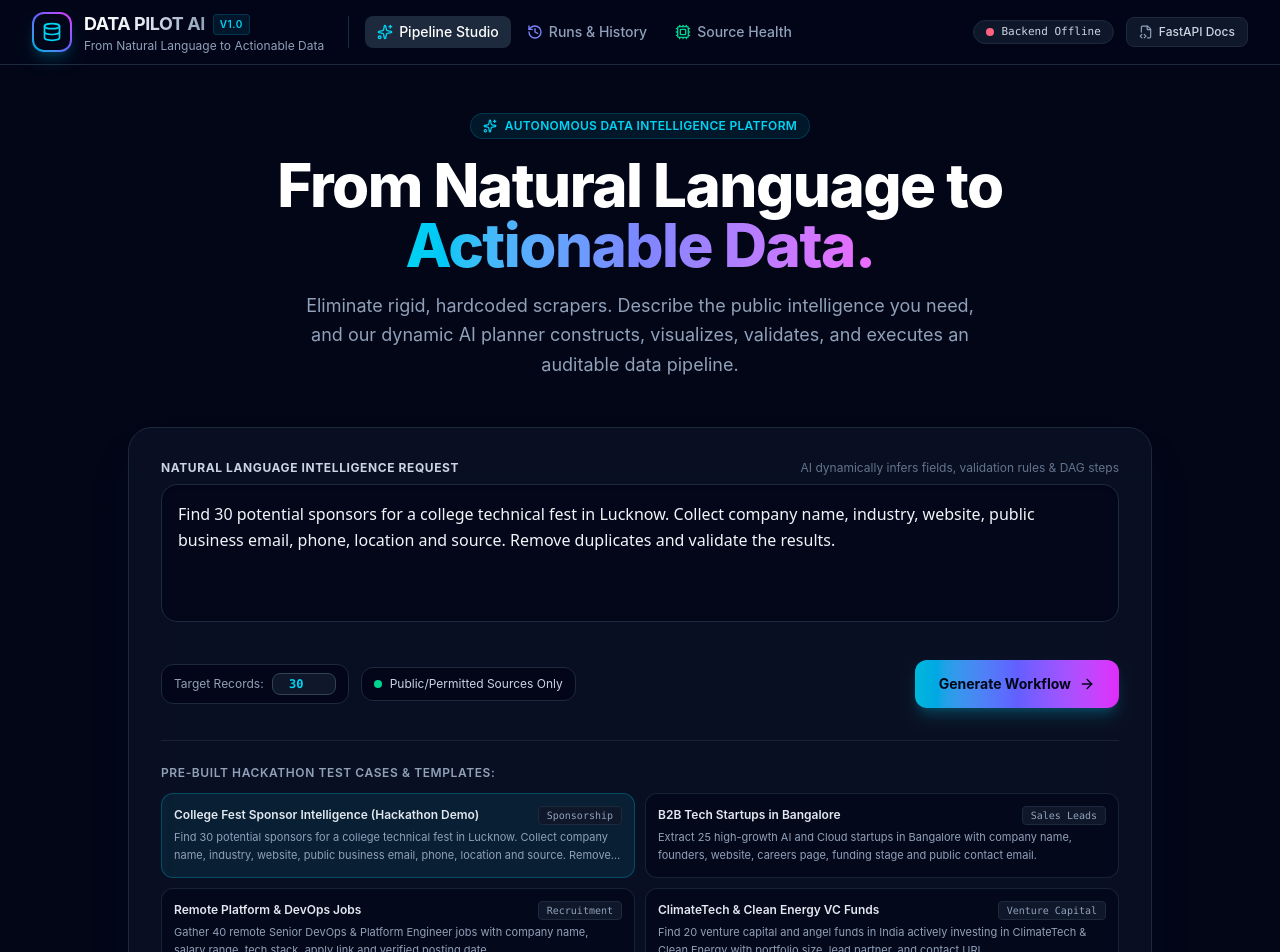
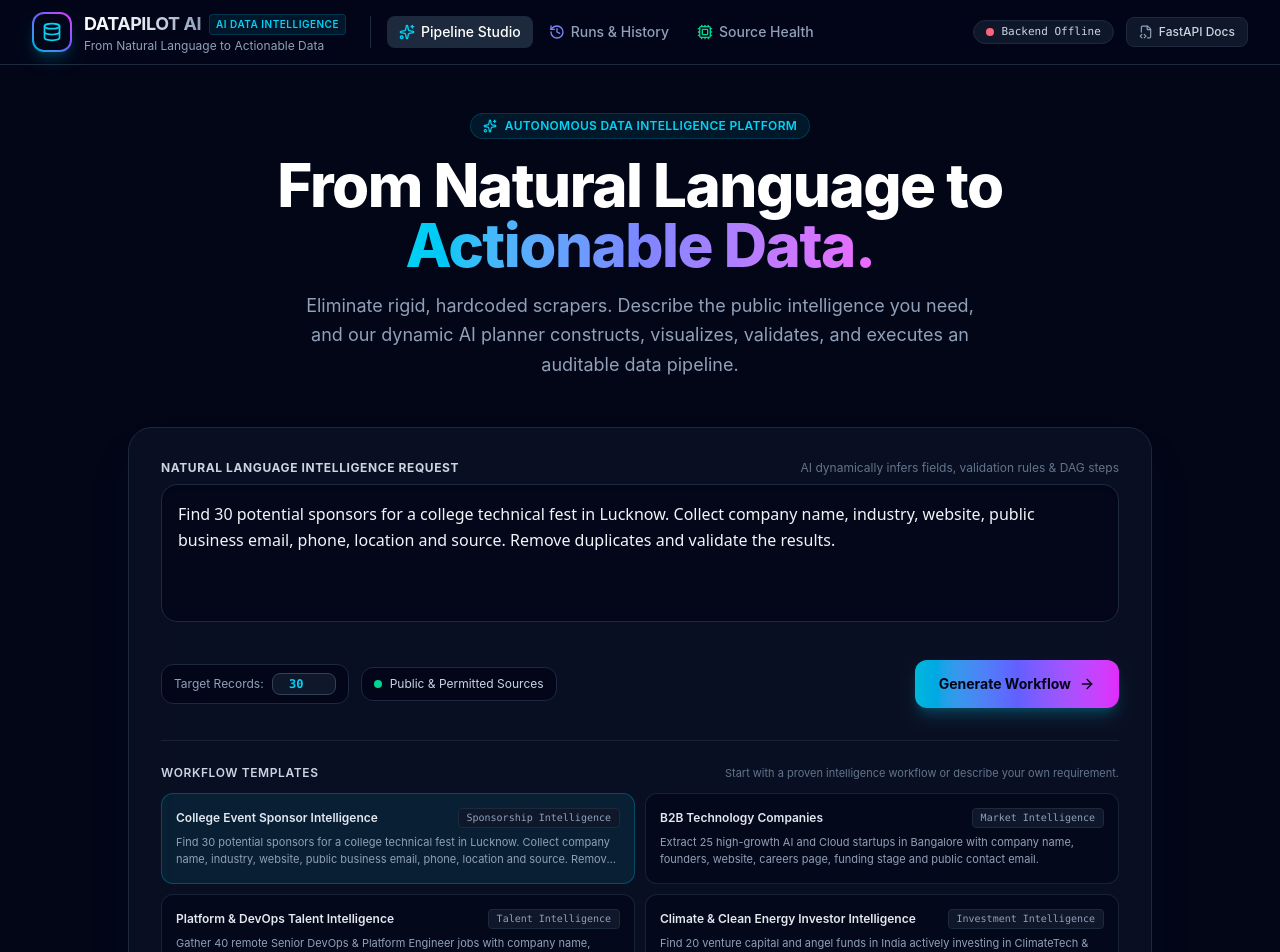
Before and after one commit to amannishad6476/DataPilot-AI, a Next.js app in the folder frontend/: page / in a window 1280 px wide. Shown: the top 952 px of the page. Built offline with nearby package versions, Linux system fonts and the light colour scheme; no server answers.

Commit message:
refactor: polish DataPilot UI for production SaaS presentation

```diff
--- a/frontend/src/app/dataset/[id]/page.tsx
+++ b/frontend/src/app/dataset/[id]/page.tsx
@@ -148,11 +148,11 @@
           <div className="flex items-center gap-2">
             <span className="w-2 h-2 rounded-full bg-cyan-400 animate-pulse flex-shrink-0" />
             <span>
-              <strong>DEMO SANDBOX DATA:</strong> High-fidelity local simulation validating email/phone schemas, fuzzy deduplication, and evidence traceability.
+              <strong>SANDBOX SIMULATION DATA:</strong> High-fidelity local simulation validating email/phone schemas, fuzzy deduplication, and evidence traceability.
             </span>
           </div>
           <span className="text-[10px] font-mono text-cyan-400 uppercase tracking-wider self-start sm:self-auto">
-            Local Deterministic Run
+            Deterministic Sandbox Run
           </span>
         </div>
       )}
--- a/frontend/src/app/page.tsx
+++ b/frontend/src/app/page.tsx
@@ -18,31 +18,31 @@
 
 const EXAMPLE_PROMPTS = [
   {
-    title: 'College Fest Sponsor Intelligence (Hackathon Demo)',
+    title: 'College Event Sponsor Intelligence',
     prompt:
       'Find 30 potential sponsors for a college technical fest in Lucknow. Collect company name, industry, website, public business email, phone, location and source. Remove duplicates and validate the results.',
-    tag: 'Sponsorship',
+    tag: 'Sponsorship Intelligence',
     count: 30,
   },
   {
-    title: 'B2B Tech Startups in Bangalore',
+    title: 'B2B Technology Companies',
     prompt:
       'Extract 25 high-growth AI and Cloud startups in Bangalore with company name, founders, website, careers page, funding stage and public contact email.',
-    tag: 'Sales Leads',
+    tag: 'Market Intelligence',
     count: 25,
   },
   {
-    title: 'Remote Platform & DevOps Jobs',
+    title: 'Platform & DevOps Talent Intelligence',
     prompt:
       'Gather 40 remote Senior DevOps & Platform Engineer jobs with company name, salary range, tech stack, apply link and verified posting date.',
-    tag: 'Recruitment',
+    tag: 'Talent Intelligence',
     count: 40,
   },
   {
-    title: 'ClimateTech & Clean Energy VC Funds',
+    title: 'Climate & Clean Energy Investor Intelligence',
     prompt:
       'Find 20 venture capital and angel funds in India actively investing in ClimateTech & Clean Energy with portfolio size, lead partner, and contact URL.',
-    tag: 'Venture Capital',
+    tag: 'Investment Intelligence',
     count: 20,
   },
 ];
@@ -110,7 +110,7 @@
               rows={4}
               value={prompt}
               onChange={(e) => setPrompt(e.target.value)}
-              placeholder="e.g. Find 30 potential sponsors for a college technical fest in Lucknow. Collect company name, industry, website, public business email, phone, location and source. Remove duplicates and validate the results."
+              placeholder="Describe what you need to research, enrich, validate or monitor. For example: Find potential technology partners for our next event and collect company name, industry, website, public contact details, location and source evidence."
               className="w-full p-4 rounded-2xl bg-slate-950/80 border border-slate-800 text-slate-100 placeholder-slate-500 text-sm sm:text-base focus:outline-none focus:border-cyan-400 focus:ring-1 focus:ring-cyan-400 transition-all font-sans leading-relaxed resize-none shadow-inner"
               required
             />
@@ -133,7 +133,7 @@
 
               <div className="hidden md:flex items-center gap-2 bg-slate-950 px-3 py-2 rounded-xl border border-slate-800 text-xs">
                 <span className="w-2 h-2 rounded-full bg-emerald-400" />
-                <span className="text-slate-300">Public/Permitted Sources Only</span>
+                <span className="text-slate-300">Public & Permitted Sources</span>
               </div>
             </div>
 
@@ -164,11 +164,16 @@
           )}
         </form>
 
-        {/* Quick Example Prompts */}
+        {/* Quick Example Prompts / Workflow Templates */}
         <div className="mt-8 pt-6 border-t border-slate-800/80">
-          <p className="text-xs font-semibold text-slate-400 uppercase tracking-wider mb-3">
-            Pre-built Hackathon Test Cases & Templates:
-          </p>
+          <div className="flex flex-col sm:flex-row sm:items-center justify-between gap-1 mb-3">
+            <p className="text-xs font-semibold text-slate-300 uppercase tracking-wider">
+              Workflow Templates
+            </p>
+            <span className="text-[11px] text-slate-500">
+              Start with a proven intelligence workflow or describe your own requirement.
+            </span>
+          </div>
           <div className="grid grid-cols-1 sm:grid-cols-2 gap-2.5">
             {EXAMPLE_PROMPTS.map((ex, idx) => (
               <button
@@ -178,13 +183,13 @@
                   setPrompt(ex.prompt);
                   setTargetCount(ex.count);
                 }}
-                className={`p-3 rounded-xl border text-left transition-all text-xs flex flex-col justify-between group ${
+                className={`p-3.5 rounded-xl border text-left transition-all text-xs flex flex-col justify-between group ${
                   prompt === ex.prompt
                     ? 'bg-cyan-500/10 border-cyan-500/30 text-slate-200'
                     : 'bg-slate-950/60 border-slate-800/80 text-slate-400 hover:bg-slate-800/50 hover:text-slate-200'
                 }`}
               >
-                <div className="flex items-center justify-between w-full mb-1">
+                <div className="flex items-center justify-between w-full mb-1.5">
                   <span className="font-semibold text-slate-200 group-hover:text-cyan-300 transition-colors">
                     {ex.title}
                   </span>
--- a/frontend/src/components/layout/Navbar.tsx
+++ b/frontend/src/components/layout/Navbar.tsx
@@ -33,10 +33,10 @@
             <div>
               <div className="flex items-center gap-2">
                 <span className="font-bold text-lg tracking-tight bg-gradient-to-r from-white via-slate-200 to-slate-400 bg-clip-text text-transparent">
-                  DATA PILOT AI
+                  DATAPILOT AI
                 </span>
                 <span className="text-[10px] font-semibold uppercase tracking-wider px-1.5 py-0.5 rounded bg-cyan-500/10 text-cyan-400 border border-cyan-500/20">
-                  v1.0
+                  AI DATA INTELLIGENCE
                 </span>
               </div>
               <p className="text-xs text-slate-400 hidden sm:block">
```
